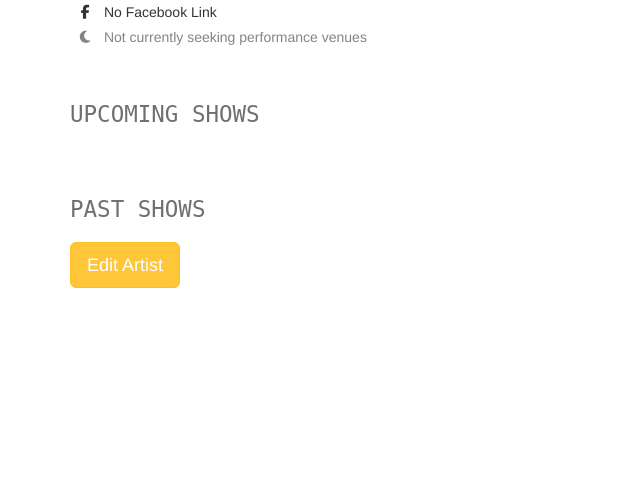
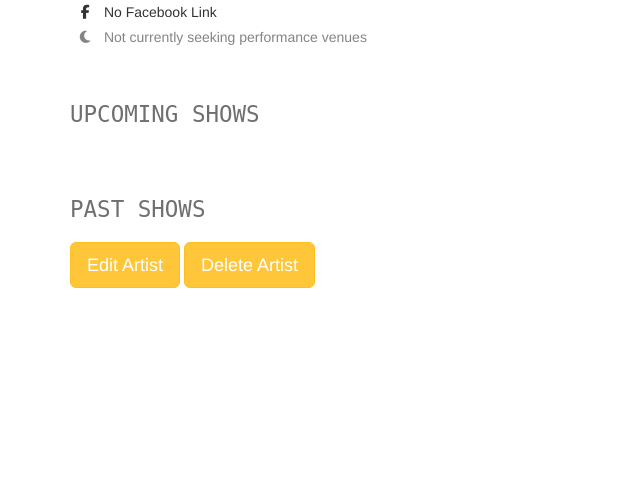
Before and after one commit to scampcoder/fyyur, a Flask app: page /artists/1 in a window 1280 px wide. Shown: the part 208-695 px from the top of the page, without its empty margins (0-640 px from the left). Run offline with Flask 2, Linux system fonts and the light colour scheme; data that the repository does not hold is empty; some libraries are stand-ins or nearby versions.

Commit message:
Create delete btn for artist pg

```diff
--- a/app.py
+++ b/app.py
@@ -14,6 +14,7 @@ from flask_wtf import Form
 from forms import *
 # My code
 from flask_migrate import Migrate
+import sys
 #----------------------------------------------------------------------------#
 # App Config.
 #----------------------------------------------------------------------------#
@@ -44,7 +45,7 @@ class Venue(db.Model):
     seeking_talent = db.Column(db.Boolean)
     seeking_description = db.Column(db.String(120))
     genres = db.Column(db.ARRAY(db.String), nullable=False)
-    shows = db.relationship('Show', backref='venue', lazy=True)
+    shows = db.relationship('Show', backref='venue', lazy=True, cascade="delete-orphan")
 
 class Artist(db.Model):
     __tablename__ = 'Artist'
@@ -60,15 +61,15 @@ class Artist(db.Model):
     facebook_link = db.Column(db.String(120))
     seeking_venue = db.Column(db.Boolean)
     seeking_description = db.Column(db.String(200))
-    shows = db.relationship('Show', backref='artist', lazy=True)
+    shows = db.relationship('Show', backref='artist', lazy=True, cascade='delete-orphan')
 
 class Show(db.Model):
   __tablename__ = 'Show'
-
   id = db.Column(db.Integer, primary_key=True)
   start_time = db.Column(db.DateTime, nullable=False)
   venue_id = db.Column(db.Integer, db.ForeignKey('Venue.id'), nullable=False)
   artist_id = db.Column(db.Integer, db.ForeignKey('Artist.id'), nullable=False)
+
 
 
 #----------------------------------------------------------------------------#
@@ -186,6 +187,29 @@ def search_artists():
 def show_artist(artist_id):
   artist=Artist.query.get(artist_id)
   return render_template('pages/show_artist.html', artist=artist)
+
+@app.route('/artists/<artist_id>', methods=['DELETE'])
+def delete_artist(artist_id):
+  # TODO: Complete this endpoint for taking a artist_id, and using
+  # SQLAlchemy ORM to delete a record. Handle cases where the session commit could fail.
+  error = False
+  try:
+    artist = Artist.query.get(artist_id)
+    db.session.delete(artist)
+    db.session.commit()
+  except:
+    error = True
+    db.session.rollback()
+    print(sys.exc_info())
+  finally:
+    db.session.close()
+  if error:
+    flash(f'We\'re sorry, this artist could not be deleted.')
+  if not error:
+    flash(f'Artist was successfully deleted.')
+  return render_template('pages/home.html')
+  # BONUS CHALLENGE: Implement a button to delete a Artist on a Artist Page, have it so that
+  # clicking that button delete it from the db then redirect the user to the homepage
 
 #  Update
 #  ----------------------------------------------------------------
--- a/forms.py
+++ b/forms.py
@@ -234,5 +234,3 @@ class ArtistForm(Form):
     website = StringField(
         'website', validators=[URL()]
     )
-
-# TODO IMPLEMENT NEW ARTIST FORM AND NEW SHOW FORM
--- a/templates/pages/show_artist.html
+++ b/templates/pages/show_artist.html
@@ -71,6 +71,18 @@
 		{% endfor %}
 	</div>
 	<a role='button' class="btn btn-primary btn-lg" href='/artists/{{ artist.id }}/edit'>Edit Artist</a>
+	<button id='delete-artist' data-id="{{ artist.id }}" class="btn btn-primary btn-lg">Delete Artist</button>
 </section>
 
+<!--Delete button-->
+<script>
+	const deleteBtn = document.getElementById('delete-artist')
+	deleteBtn.onclick = function(e) {
+		const artistId = e.target.dataset['id']
+		fetch('/artists/' + artistId, {
+			method: 'DELETE'
+		});
+	}
+</script>
+
 {% endblock %}
```
